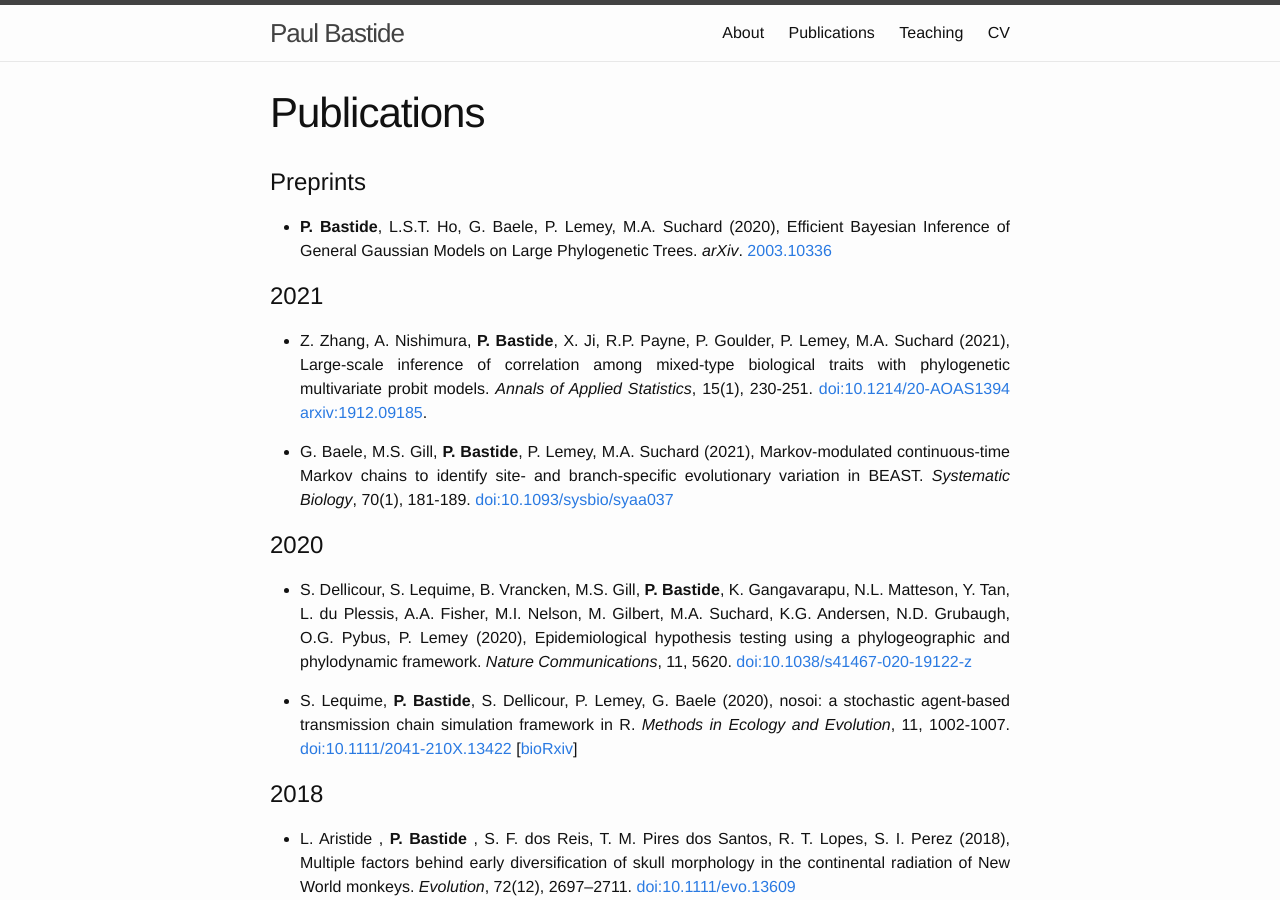
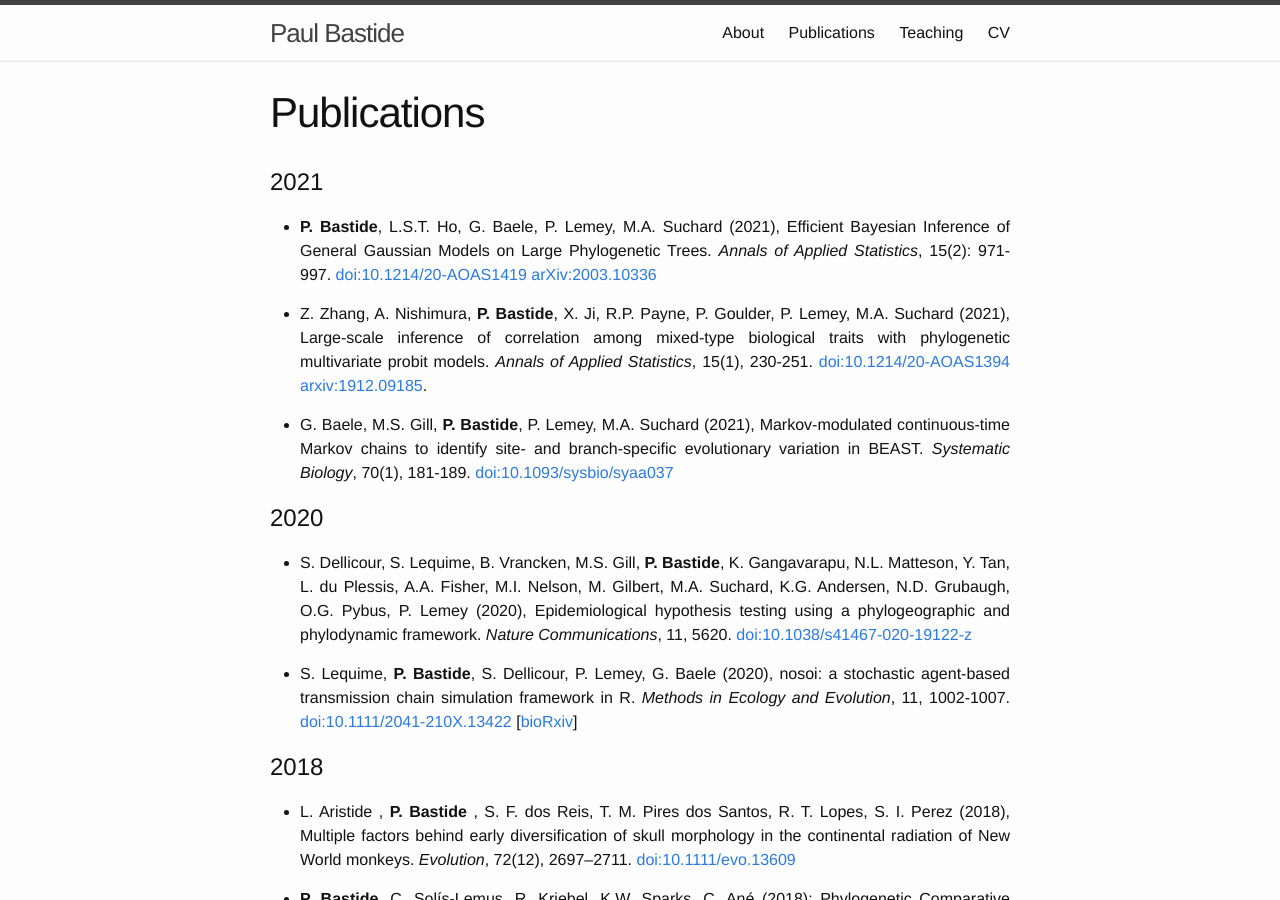
Before and after one commit to pbastide/pbastide.github.io, a Jekyll site: the page built from publi.md, in a window 1280 px wide and 900 px high. Built offline with Jekyll 4.4.1, drawn with Linux system fonts in a browser that asks for light colours.

Commit message:
Update publi

```diff
--- a/publi.md
+++ b/publi.md
@@ -4,11 +4,9 @@ title: Publications
 weight: 3
 ---
 
-# Preprints
+# 2021
 
-* **P. Bastide**, L.S.T. Ho, G. Baele, P. Lemey, M.A. Suchard (2020), Efficient Bayesian Inference of General Gaussian Models on Large Phylogenetic Trees. *arXiv*. [2003.10336](http://arxiv.org/abs/2003.10336)
-
-# 2021
+* **P. Bastide**, L.S.T. Ho, G. Baele, P. Lemey, M.A. Suchard (2021), Efficient Bayesian Inference of General Gaussian Models on Large Phylogenetic Trees. *Annals of Applied Statistics*, 15(2): 971-997. [doi:10.1214/20-AOAS1419](http://dx.doi.org/10.1214/20-AOAS1419) [arXiv:2003.10336](http://arxiv.org/abs/2003.10336)
 
 * Z. Zhang, A. Nishimura, **P. Bastide**, X. Ji, R.P. Payne, P. Goulder, P. Lemey, M.A. Suchard (2021), Large-scale inference of correlation among mixed-type biological traits with phylogenetic multivariate probit models. *Annals of Applied Statistics*, 15(1), 230-251.
 [doi:10.1214/20-AOAS1394](https://projecteuclid.org/journals/annals-of-applied-statistics/volume-15/issue-1/Large-scale-inference-of-correlation-among-mixed-type-biological-traits/10.1214/20-AOAS1394.short) [arxiv:1912.09185](http://arxiv.org/abs/1912.09185).
```
